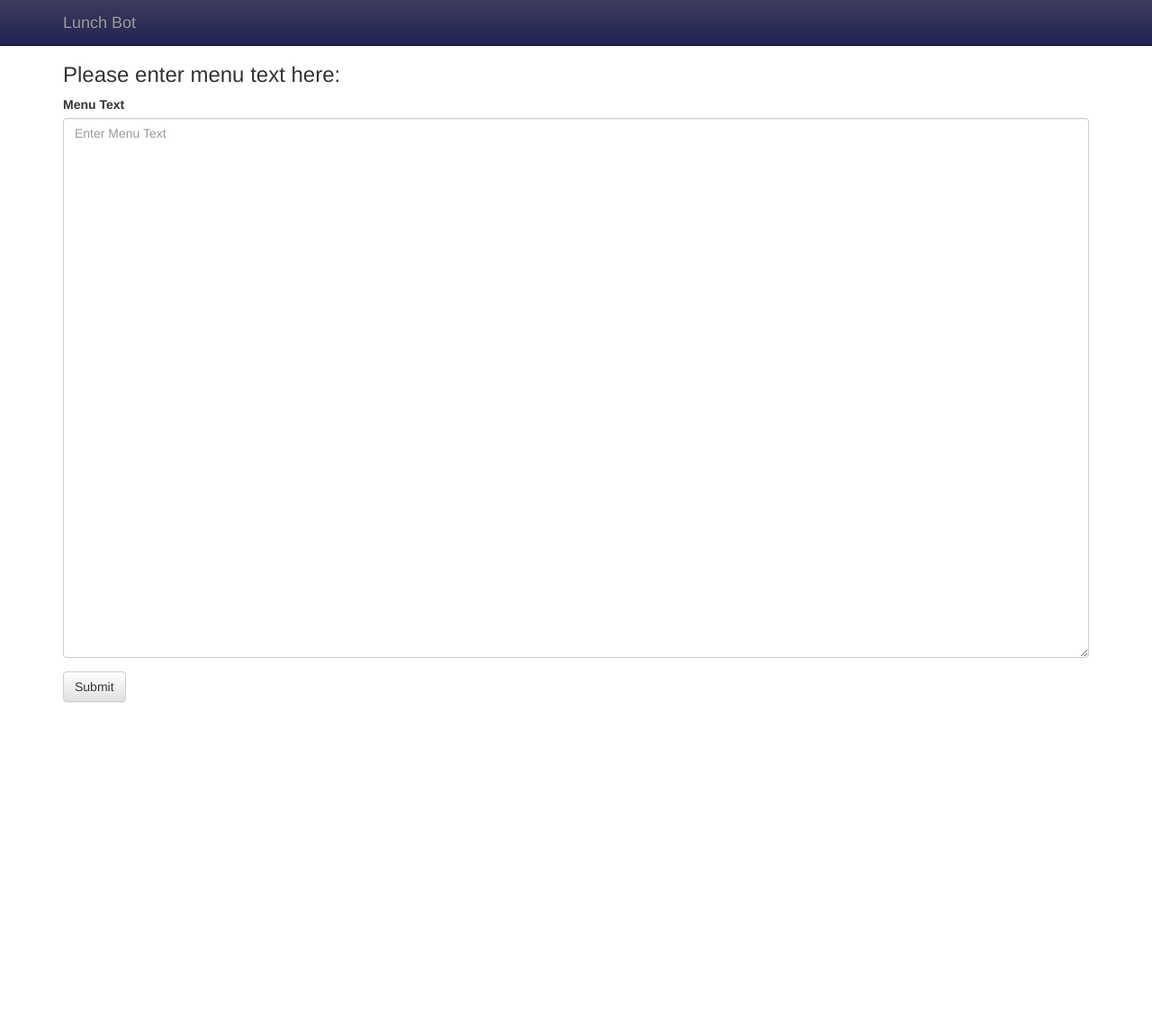
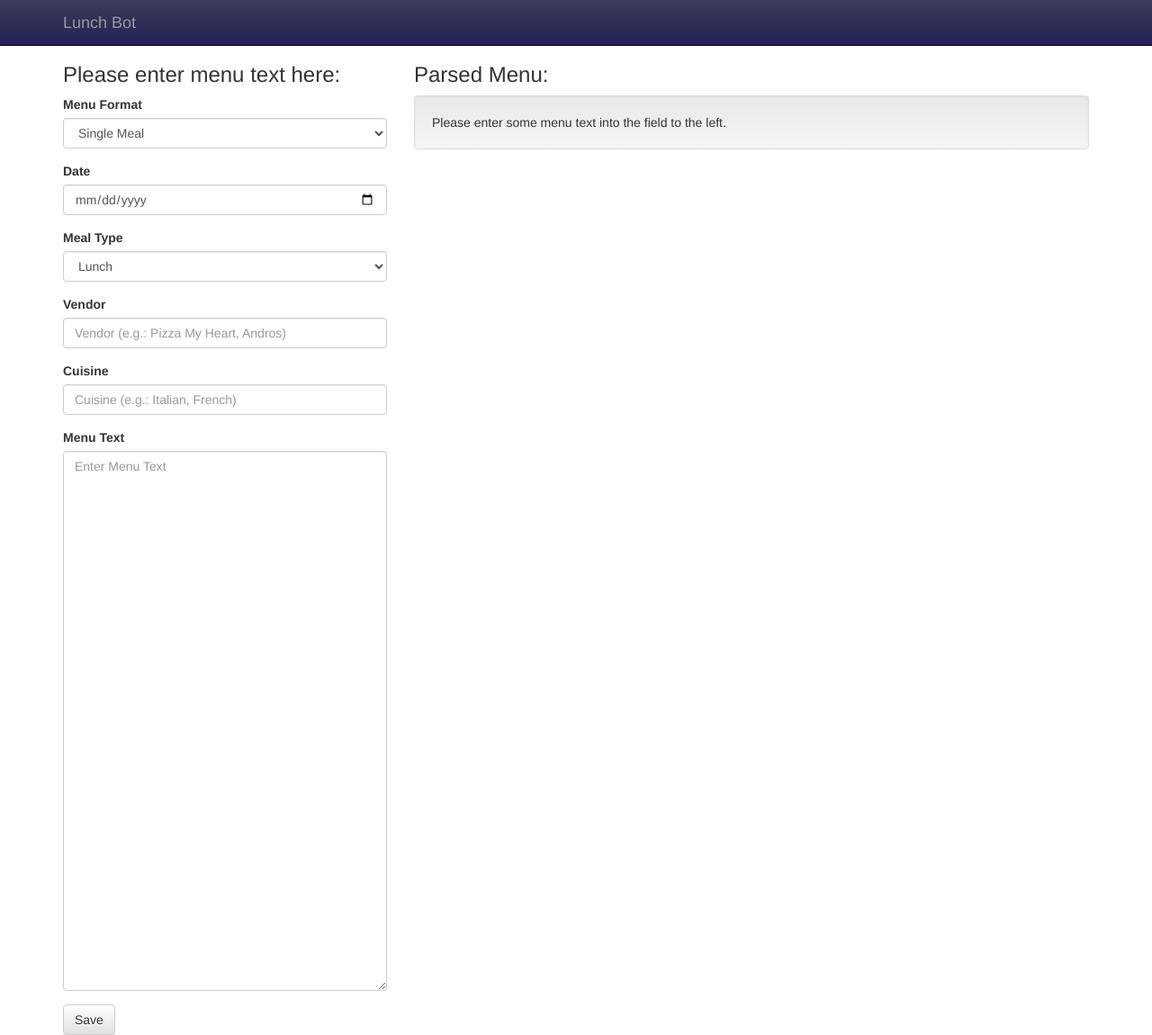
Before and after one commit to ben174/lunch-bot, a Django app: page /parse/ in a window 1280 px wide. Shown: the whole page at 90% size. Before the commit the page ends 781 px from the top, so only its background shows below. Run offline with Django 3.2, Linux system fonts and the light colour scheme; some libraries are stand-ins or nearby versions.

Commit message:
New menu parser

```diff
--- a/lunchbot/urls.py
+++ b/lunchbot/urls.py
@@ -8,4 +8,8 @@ urlpatterns = [
     url(r'^$', menu.views.week, name='week'),
     url(r'^email/$', menu.views.email, name='email'),
     url(r'^text/(?P<meal>[BLD])$', menu.views.text, name='text'),
+    url(r'^submit/$', menu.views.submit, name='submit'),
+    url(r'^allergens/$', menu.views.provision_allergens, name='provision_allergens'),
+    url(r'^week/$', menu.views.week, name='week'),
+    url(r'^week/(?P<year>[0-9]{4})-(?P<month>[0-9]{2})-(?P<day>[0-9]+)/$', menu.views.week, name='week'),
 ]
--- a/menu/views.py
+++ b/menu/views.py
@@ -1,8 +1,12 @@
 import datetime
+import json
+from django.core.urlresolvers import reverse
 from django.http import HttpResponse
 from django.shortcuts import render, get_object_or_404
+from django.views.decorators.csrf import csrf_exempt
+import unicodedata
 from util.menu_parser import parse_menu_text, menu_entry_to_db
-from menu.models import Menu
+from menu.models import Menu, MenuItem, Meal, Allergen
 
 
 def parse(request):
@@ -40,12 +44,15 @@ def menu_list(request, menus):
     return render(request, 'menu_list.html', { 'menus': menus })
 
 
-def week(request, week_num=None):
+def week(request, year=None, month=None, day=None):
     """
     Displays this week's menu in a friendly layout.
 
     """
     today = datetime.date.today()
+    if year and month and day:
+        year, month, day = int(year), int(month), int(day)
+        today = datetime.date(year, month, day)
     start_date = today - datetime.timedelta(days=today.weekday())
     end_date = start_date + datetime.timedelta(days=5)
     menus = Menu.objects.filter(date__gte=start_date, date__lte=end_date).order_by('date')
@@ -60,3 +67,59 @@ def week(request, week_num=None):
 def text(request, meal='B'):
     day=datetime.date.today()
     return HttpResponse(Menu.objects.get(date=day).to_text(meal=meal), content_type="text/plain")
+
+
+@csrf_exempt
+def submit(request):
+    menus = []
+    payload = json.loads(request.body)
+    for p in payload:
+        date = datetime.datetime.strptime(p['date'], "%Y-%m-%dT%H:%M:%S.%fZ")
+        menu, _ = Menu.objects.get_or_create(date=date)
+        meal = Meal.objects.create(meal_type=p['mealType'], vendor=p['vendor'])
+        for item_name in p['items']:
+            item_name = unicodedata.normalize('NFKD', item_name).encode('ascii','ignore')
+            item_allergens = []
+            for allergen in Allergen.objects.all():
+                code_string = '(' + allergen.code + ')'
+                if code_string in item_name:
+                    item_allergens.append(allergen)
+                    item_name = item_name.replace(code_string, '')
+            item_name = item_name.strip()
+            item, _ = MenuItem.objects.get_or_create(name=item_name)
+            item.allergens.clear()
+            for allergen in item_allergens:
+                item.allergens.add(allergen)
+            meal.items.add(item)
+        meal.cuisine = p['cuisine']
+        meal.save()
+        if meal.meal_type == 'L':
+            if menu.lunch:
+                menu.lunch.delete()
+            menu.lunch = meal
+        elif meal.meal_type == 'D':
+            if menu.dinner:
+                menu.dinner.delete()
+            menu.dinner = meal
+        else:
+            raise Exception("Unknown meal type!")
+        menu.save()
+        menus.append(menu)
+    today = datetime.date.today()
+    return render(request, 'menus_block.html', {
+        'menus': menus,
+        'today': today,
+    })
+
+
+def provision_allergens(request):
+    allergen_string = '''Alcohol (A), Bell Pepper (BP), Cilantro (Cil), Coriander (Cor), Dairy (D), Egg (E), Gluten (G),
+    Garlic (Gar), Mango (Mg), Nut (N), Olives (O), Pork (P), Shellfish (Sh), Soy (Soy), Spicy (Sp),
+    Vegan (Vegan), Vegetarian (Veget), Wheat (W)'''
+    ret = ''
+    for ae in allergen_string.split(','):
+        ae = ae.replace(')', '')
+        name, code = [x.strip() for x in ae.split('(')]
+        allergen, created = Allergen.objects.get_or_create(name=name, code=code)
+        ret += '{} ({}) - Created: {}\n'.format(name, code, str(created))
+    return HttpResponse(ret, content_type="text/plain")
--- /dev/null
+++ b/static/js/parse.js
@@ -0,0 +1,134 @@
+$("#menu-text").keyup(parseMenu);
+$("#menu-type").change(menuTypeChange);
+$("#save-button").click(submitMenu);
+$(".form-control").change(parseMenu);
+
+var outer = "";
+var menus = [];
+var monthNames = ["January", "February", "March", "April", "May", "June",
+    "July", "August", "September", "October", "November", "December" ];
+
+function menuTypeChange() {
+    if($("#menu-type").val() == 'D') {
+        $("#single-meal-fields").show();
+    } else {
+        $("#single-meal-fields").hide();
+    }
+    clearParsedMenu();
+}
+
+function clearParsedMenu() {
+    var html = '<div class="well">Please enter some menu text into the field to the left.</div>';
+    jQuery("#parsed-menu").html(html);
+}
+
+
+function parseMenu() {
+    if($("#menu-type").val() == 'L') {
+        parseAndrosMenu();
+    } else {
+        parseMealMenu();
+    }
+}
+
+function parseMealMenu() {
+    menus = [];
+    var ds = $("#menu-date").val().split('-');
+    var date = new Date(ds[0], ds[1]-1, ds[2]);
+    var menu = {
+        date: date,
+        cuisine: $("#menu-cuisine").val().trim(),
+        items: [],
+        vendor: $("#menu-vendor").val().trim(),
+        mealType: $("#meal-type").val()
+    };
+    var menuText = $("#menu-text").val().trim();
+    var lines = menuText.split('\n');
+    for(var i=0;i<lines.length;i++) {
+        var line = lines[i];
+        menu.items.push(line);
+    }
+    if (menu.date==null || menu.cuisine == "" || menu.items.length == 0 || menu.vendor == "" || menu.mealType == "") {
+        clearParsedMenu();
+        return;
+    }
+    menus.push(menu);
+    drawMenu();
+}
+
+
+function parseAndrosMenu() {
+    var menuText = $("#menu-text").val().trim();
+    var re = /^((?:Mon|Tues|Wednes|Thurs|Fri)day),\s(\w+)\s([0-9]+)\n(\w+)/mg;
+    var subst = '|$1|$2|$3|$4';
+    var result = menuText.replace(re, subst);
+    outer = result
+    var lines = result.split('\n');
+    var menu = null;
+    menus = [];
+    for(var i=0;i<lines.length;i++) {
+        var line = lines[i];
+        if(line.indexOf('|')==0) {
+            console.log(line);
+            var header = line.split('|');
+            //console.log(header);
+            var weekday = header[1];
+            var month = monthNames.indexOf(header[2]);
+            var day = header[3];
+            var date = new Date(2015, month, day, 12, 0, 0);
+            var cuisine = header[4];
+            var menu = {
+                date:date,
+                cuisine:cuisine,
+                items:[],
+                vendor: 'Andros',
+                mealType: 'L'
+            };
+            menus.push(menu);
+        } else {
+            if(menu!=null) {
+                menu.items.push(line);
+            }
+        }
+    }
+    if(menu!=null) {
+        drawMenu();
+    }
+}
+
+function drawMenu() {
+    var html = "";
+    for(var i=0;i<menus.length;i++) {
+        var menu = menus[i];
+        var mealType = menu.mealType == 'L' ? 'Lunch' : 'Dinner';
+        html += '<div class="meal-block">' +
+            '<h2>' + dateToString(menu.date) + ' - ' + mealType + '</h2>' +
+            '<h3>' + menu.vendor + '</h3>' +
+            '<h4>' + menu.cuisine + '</h4>' +
+            '<ul>';
+        for(var j=0;j<menu.items.length;j++) {
+            html += '<li>' + menu.items[j] + '</li>';
+        }
+        html += '</ul>' +
+            '</div>';
+    }
+    jQuery("#parsed-menu").html(html);
+}
+
+function dateToString(date) {
+    var day = date.getDate();
+    var monthIndex = date.getMonth();
+    var year = date.getFullYear();
+
+    return monthNames[monthIndex] + ' ' + day + ', ' + year;
+}
+
+
+function submitMenu() {
+    var payload = JSON.stringify(menus);
+    var url = '/submit/';
+    jQuery.post(url, payload, function(result) {
+        $("#content").html(result);
+    });
+    return false;
+};
--- a/templates/base.html
+++ b/templates/base.html
@@ -54,5 +54,6 @@
         integrity="sha512-K1qjQ+NcF2TYO/eI3M6v8EiNYZfA95pQumfvcVrTHtwQVDG+aHRqLi/ETn2uB+1JqwYqVG3LIvdm9lj6imS/pQ=="
         crossorigin="anonymous"></script>
 <script src="{%  static 'js/base.js' %}"></script>
+{% block postscript %}{% endblock %}
 </body>
 </html>
--- a/templates/meal_block.html
+++ b/templates/meal_block.html
@@ -2,6 +2,6 @@
 <h4>{{ meal.vendor }}</h4>
 <ul>
     {% for item in meal.items.all %}
-        <li class="{% if item.vegetarian %}vegetarian{% endif %}">{{ item.name }}</li>
+        <li class="{% if item.vegetarian %}vegetarian{% endif %}">{{ item.name }}{% if item.allergens.all %} ({% endif %}{% for allergen in item.allergens.all %}{{ allergen.name }}{% if not forloop.last %}, {% endif %}{% endfor %}{% if item.allergens.all %}){% endif %}</li>
     {% endfor %}
 </ul>
--- a/templates/parse.html
+++ b/templates/parse.html
@@ -1,12 +1,55 @@
 {% extends 'base.html' %}
+{% load staticfiles %}
 {% block content %}
+    <div class="row">
+        <div class="col-lg-4">
             <form method="post">
                 {% csrf_token %}
                 <h3>Please enter menu text here:</h3>
                 <div class="form-group">
-            <label for="exampleInputEmail1">Menu Text</label>
+                    <label for="menu-type">Menu Format</label>
+                    <select class="form-control" id="menu-type" name="menu-type">
+                        <option value="D">Single Meal</option>
+                        <option value="L">Lunch Menu Email (Andros)</option>
+                    </select>
+                </div>
+                <div id="single-meal-fields">
+                    <div class="form-group" id="date-field">
+                        <label for="menu-date">Date</label>
+                        <input type="date" id="menu-date" name="menu-date" class="form-control">
+                    </div>
+                    <div class="form-group" id="type-field">
+                        <label for="meal-type">Meal Type</label>
+                        <select id="meal-type" name="meal-type" class="form-control">
+                            <option value="L">Lunch</option>
+                            <option value="D">Dinner</option>
+                        </select>
+                    </div>
+                    <div class="form-group" id="vendor-field">
+                        <label for="menu-vendor">Vendor</label>
+                        <input type="text" id="menu-vendor" name="menu-vendor" class="form-control" placeholder="Vendor (e.g.: Pizza My Heart, Andros)">
+                    </div>
+                    <div class="form-group" id="cuisine-field">
+                        <label for="menu-cuisine">Cuisine</label>
+                        <input type="text" id="menu-cuisine" name="menu-cuisine" class="form-control" placeholder="Cuisine (e.g.: Italian, French)">
+                    </div>
+                </div>
+                <div class="form-group">
+                    <label for="menu-text">Menu Text</label>
                     <textarea class="form-control" id="menu-text" name="menu-text" placeholder="Enter Menu Text"></textarea>
                 </div>
-        <button type="submit" class="btn btn-default">Submit</button>
+                <button type="button" id="save-button" class="btn btn-default">Save</button>
             </form>
+        </div>
+        <div class="col-lg-8">
+            <h3>Parsed Menu:</h3>
+            <div id="parsed-menu">
+                <div class="well">Please enter some menu text into the field to the left.</div>
+            </div>
+        </div>
+    </div>
 {% endblock %}
+
+{% block postscript %}
+<script src="{%  static 'js/parse.js' %}"></script>
+{% endblock %}
```
Also changed, not shown: menu/models.py (+15 -0 lines), new-menu.txt (added, +44 -0 lines), templates/menu_list.html (+6 -20 lines), templates/menus_block.html (added, +20 -0 lines), menu/migrations/0002_auto_20151111_1507.py (added). Lines whose indentation alone changed are shown as unchanged.
